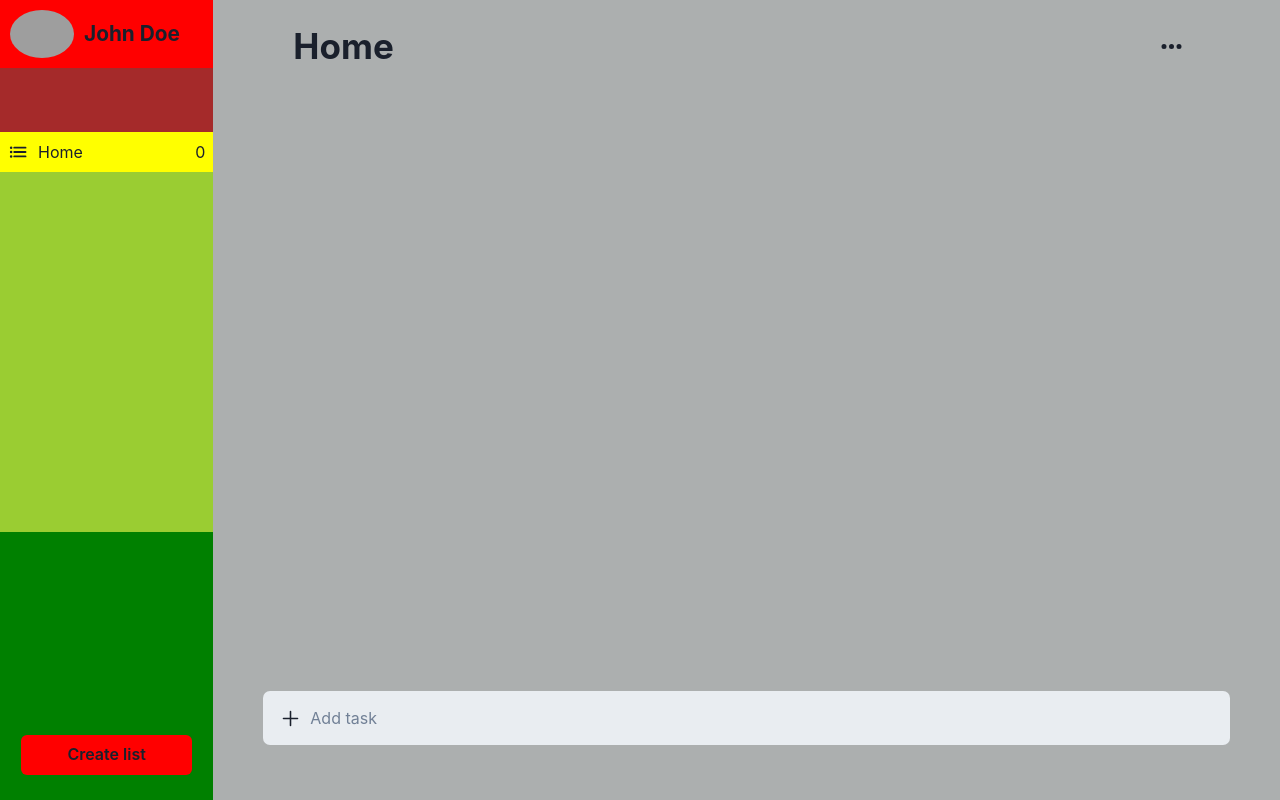
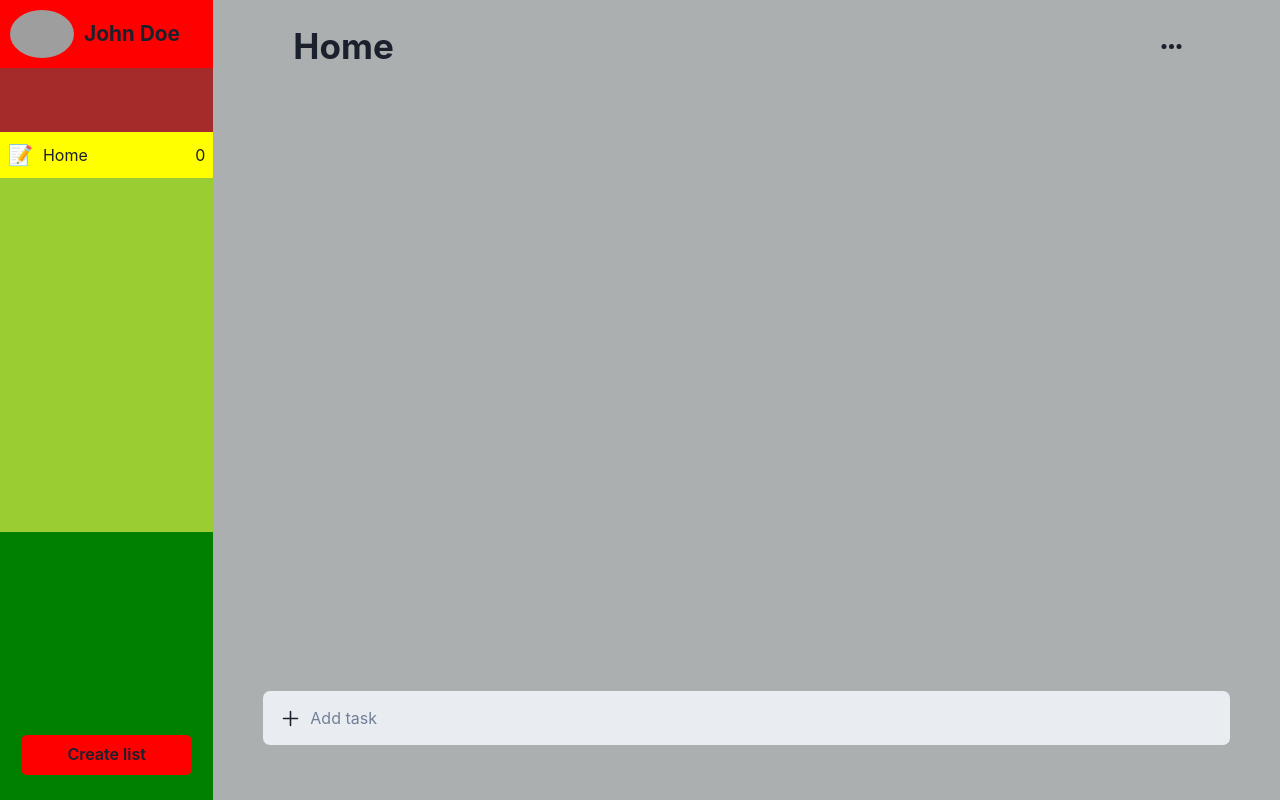
Before and after one commit to N-A-C-H-O/TaskApp, a React app: page / in a window 1280 px wide. Built offline with nearby package versions, Linux system fonts and the light colour scheme; grey boxes are pictures that could not be loaded; the HTML template or start-up script is replaced by a standard one.

Commit message:
feat: add EmojiSelector component

```diff
--- a/package.json
+++ b/package.json
@@ -13,6 +13,7 @@
     "@chakra-ui/react": "^2.7.0",
     "@emotion/react": "^11.11.1",
     "@emotion/styled": "^11.11.0",
+    "emoji-picker-react": "^4.4.10",
     "framer-motion": "^10.12.16",
     "react": "^18.2.0",
     "react-dom": "^18.2.0",
--- /dev/null
+++ b/src/components/EmojiSelector.tsx
@@ -0,0 +1,29 @@
+import { Box } from "@chakra-ui/react";
+import EmojiPicker from "emoji-picker-react";
+
+const EmojiSelector = ({
+  setInputEmoji,
+  setIsEmojiPicker,
+  isEmojiPicker,
+}: {
+  setInputEmoji: React.Dispatch<React.SetStateAction<string>>;
+  setIsEmojiPicker: React.Dispatch<React.SetStateAction<boolean>>;
+  isEmojiPicker: boolean;
+}) => {
+  return (
+    <Box position="absolute" display="flex" justifyContent="center" alignItems="center" ml="5px">
+      <EmojiPicker
+        previewConfig={{ showPreview: true }}
+        searchDisabled={true}
+        onEmojiClick={(e) => {
+          setInputEmoji(e.emoji);
+          setIsEmojiPicker(!isEmojiPicker);
+        }}
+        height={300}
+        width={400}
+      />
+    </Box>
+  );
+};
+
+export default EmojiSelector;
--- a/src/components/TaskListItem.tsx
+++ b/src/components/TaskListItem.tsx
@@ -1,29 +1,41 @@
 import { Flex, Icon, Text } from "@chakra-ui/react";
-import { IoList } from "react-icons/io5";
 import { IoClose } from "react-icons/io5";
 import { TaskList } from "../types";
 import { useTasksListStore } from "../store/tasksListStore";
+import { useState } from "react";
+import EmojiSelector from "./EmojiSelector";
 
-const TaskListItem = ({taskList}: {taskList: TaskList}) => {
+const TaskListItem = ({ taskList }: { taskList: TaskList }) => {
+  const [isEmojiPicker, setIsEmojiPicker] = useState(false);
+  const [inputEmoji, setInputEmoji] = useState("📝");
 
   const { selectOne, deleteOne } = useTasksListStore();
 
   return (
+    <>
       <Flex align="center" justify="space-between" bg="yellow" mb="20px" p="8px" cursor="pointer" onClick={() => selectOne(taskList.id)}>
         <Flex align="center" gap="10px">
-        <Icon as={IoList} fontSize={20}></Icon>
+          <Text onClick={() => setIsEmojiPicker(!isEmojiPicker)} fontSize={20}>
+            {inputEmoji}
+          </Text>
           <Text>{taskList.name}</Text>
         </Flex>
         <Flex align="center" gap="10px">
           <Text>{taskList.totalTasks}</Text>
-        {
-          taskList.name !== "Home" && <Icon onClick={(e) => {
+          {taskList.name !== "Home" && (
+            <Icon
+              onClick={(e) => {
                 deleteOne(taskList.id);
                 e.stopPropagation();
-          }} as={IoClose} fontSize={20}></Icon>
-        }
+              }}
+              as={IoClose}
+              fontSize={20}
+            ></Icon>
+          )}
         </Flex>
       </Flex>
+      {isEmojiPicker && <EmojiSelector setInputEmoji={setInputEmoji} isEmojiPicker={isEmojiPicker} setIsEmojiPicker={setIsEmojiPicker} />}
+    </>
   );
 };
 
```
Also changed, not shown: 1 other file (tests, documents, lock files or other folders). Lines whose indentation alone changed are shown as unchanged.
